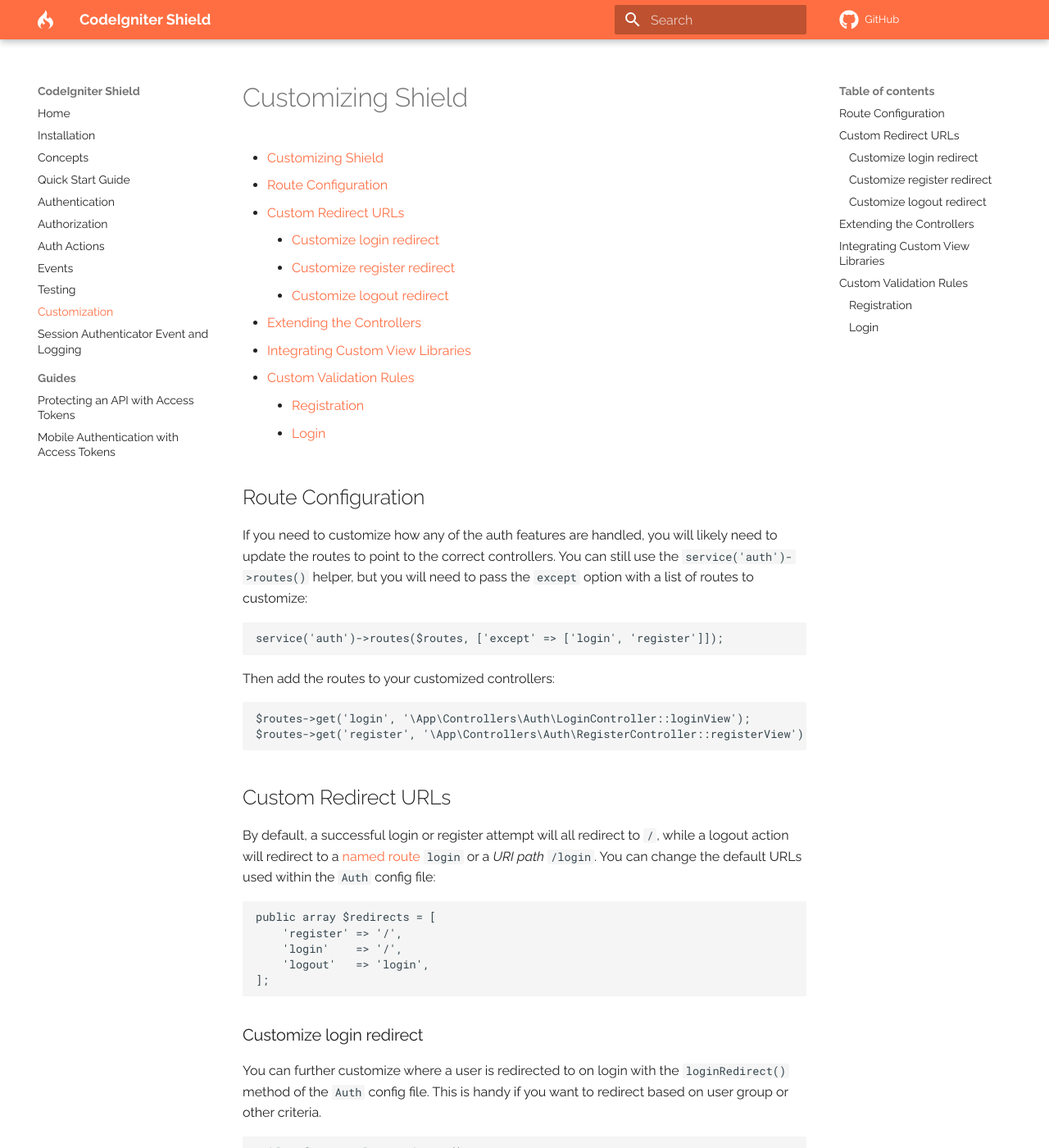
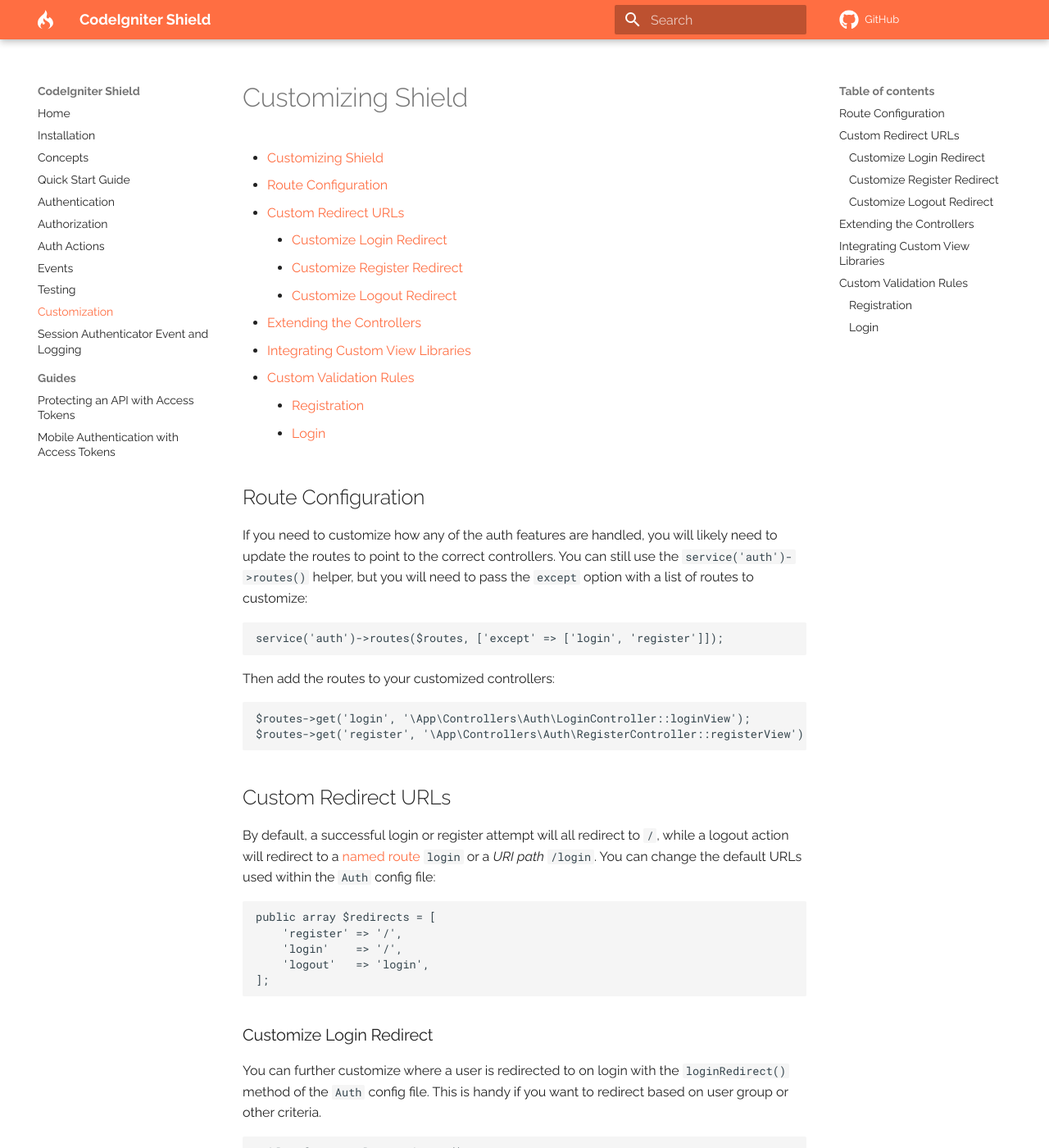
Before and after one commit to codeigniter4/shield, an MkDocs documentation site: the page built from docs/customization.md, in a window 1280 px wide and 1400 px high. Shown: the whole window at 82% size. Built offline with MkDocs 1.6.1 and Material for MkDocs 9.7.7, drawn with Linux system fonts in a browser that asks for light colours; comment, search, counter and statistics services are not loaded; a style sheet for code colours, icons or effects is not loaded; some of the changed text lies outside the part shown.

Commit message:
docs: tweak section titles

````diff
--- a/docs/customization.md
+++ b/docs/customization.md
@@ -3,9 +3,9 @@
 - [Customizing Shield](#customizing-shield)
   - [Route Configuration](#route-configuration)
   - [Custom Redirect URLs](#custom-redirect-urls)
-    - [Customize login redirect](#customize-login-redirect)
-    - [Customize register redirect](#customize-register-redirect)
-    - [Customize logout redirect](#customize-logout-redirect)
+    - [Customize Login Redirect](#customize-login-redirect)
+    - [Customize Register Redirect](#customize-register-redirect)
+    - [Customize Logout Redirect](#customize-logout-redirect)
   - [Extending the Controllers](#extending-the-controllers)
   - [Integrating Custom View Libraries](#integrating-custom-view-libraries)
   - [Custom Validation Rules](#custom-validation-rules)
@@ -40,7 +40,7 @@ public array $redirects = [
 ];
 ```
 
-### Customize login redirect
+### Customize Login Redirect
 
 You can further customize where a user is redirected to on login with the `loginRedirect()` method of the `Auth` config file. This is handy if you want to redirect based on user group or other criteria.
 
@@ -73,7 +73,7 @@ public function loginRedirect(): string
 }
 ```
 
-### Customize register redirect
+### Customize Register Redirect
 
 You can customize where a user is redirected to after registration in the `registerRedirect` method of the `Auth` config file.
 
@@ -86,7 +86,7 @@ public function registerRedirect(): string
 }
 ```
 
-### Customize logout redirect
+### Customize Logout Redirect
 
 The logout redirect can also be overridden by the `logoutRedirect` method of the `Auth` config file. This will not be used as often as login and register, but you might find the need. For example, if you programatically logged a user out you might want to take them to a page that specifies why they were logged out. Otherwise, you might take them to the home page or even the login page.
 
````
